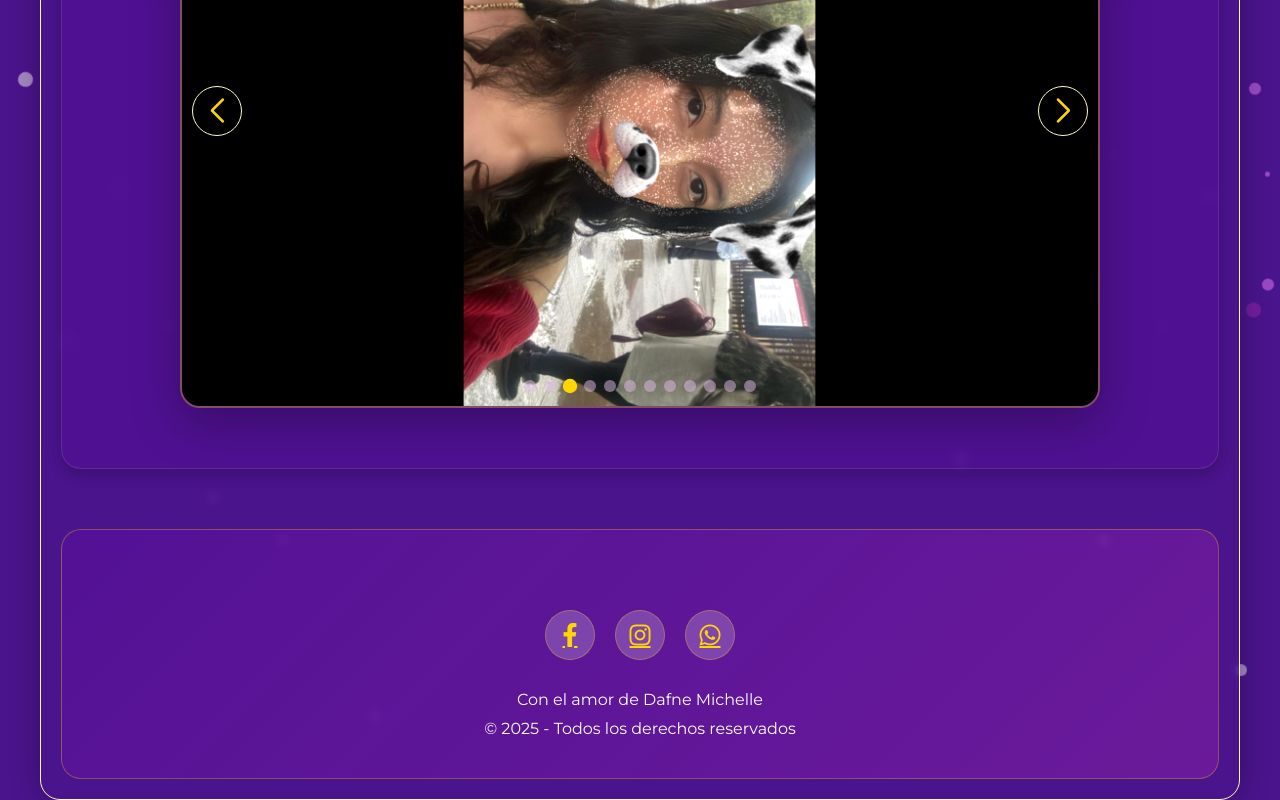
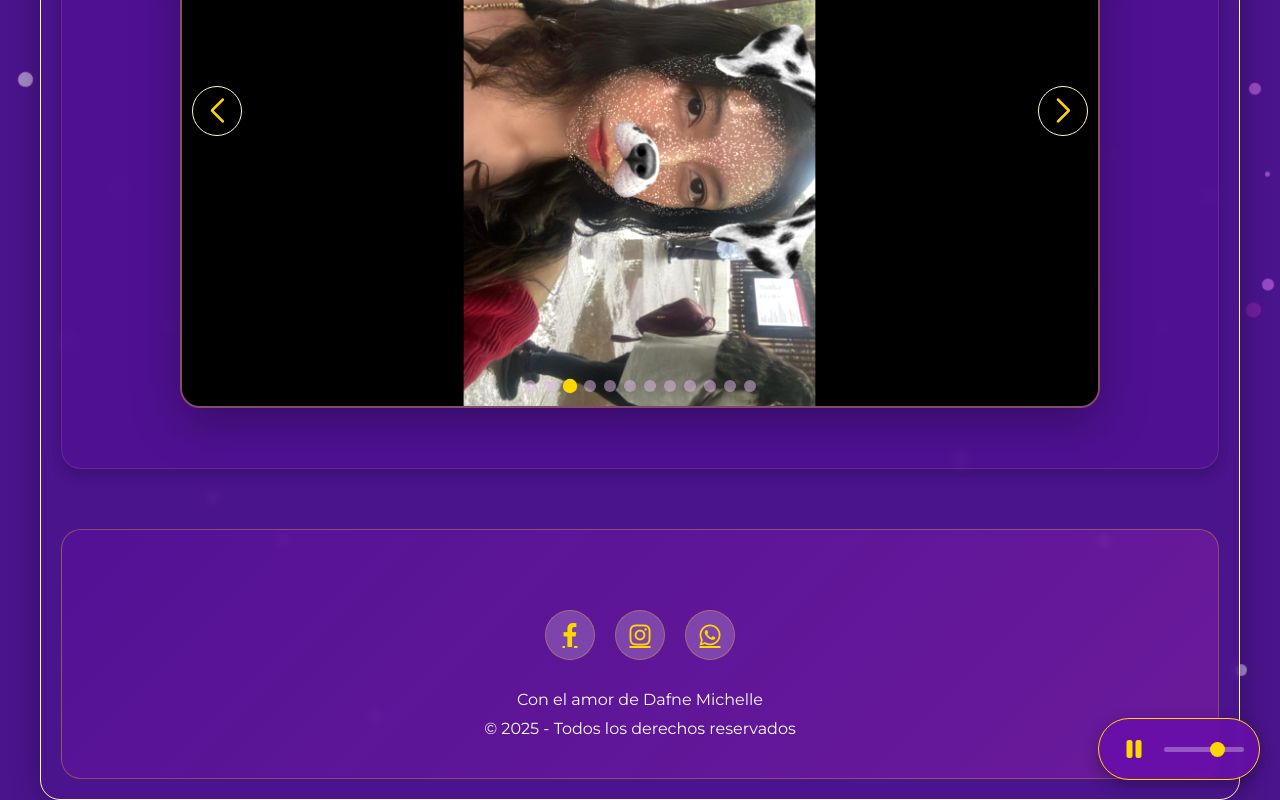
Before and after one commit to sant0712/Mis_XV_Dafne, a plain HTML site: page index.html in a window 1280 px wide. Both pictures are taken after a click on the link 570 px from the left and 6534 px from the top of the page. Shown: the part 5899-6699 px from the top of the page. Drawn offline with nearby package versions, Linux system fonts and the light colour scheme; animation ran at ten frames a second.

Commit message:
Update index.html

```diff
--- a/index.html
+++ b/index.html
@@ -115,6 +115,73 @@
             100% {
                 transform: translateY(calc(100vh + 100px)) rotate(360deg);
             }
+        }
+
+        /* Estilos para el reproductor de audio */
+        .audio-player {
+            position: fixed;
+            bottom: 20px;
+            right: 20px;
+            z-index: 1000;
+            background: rgba(106, 13, 173, 0.8);
+            border-radius: 50px;
+            padding: 10px 15px;
+            display: flex;
+            align-items: center;
+            gap: 10px;
+            backdrop-filter: blur(5px);
+            border: 1px solid var(--gold);
+            box-shadow: 0 5px 15px rgba(0, 0, 0, 0.3);
+            transition: all 0.3s ease;
+        }
+
+        .audio-player:hover {
+            transform: scale(1.05);
+            background: rgba(106, 13, 173, 0.9);
+        }
+
+        .audio-controls {
+            display: flex;
+            align-items: center;
+            gap: 10px;
+        }
+
+        .play-pause-btn {
+            background: transparent;
+            border: none;
+            color: var(--gold);
+            font-size: 1.5rem;
+            cursor: pointer;
+            width: 40px;
+            height: 40px;
+            border-radius: 50%;
+            display: flex;
+            align-items: center;
+            justify-content: center;
+            transition: all 0.3s ease;
+        }
+
+        .play-pause-btn:hover {
+            background: rgba(255, 215, 0, 0.2);
+            transform: scale(1.1);
+        }
+
+        .volume-control {
+            width: 80px;
+            -webkit-appearance: none;
+            height: 5px;
+            background: rgba(255, 255, 255, 0.3);
+            border-radius: 5px;
+            outline: none;
+        }
+
+        .volume-control::-webkit-slider-thumb {
+            -webkit-appearance: none;
+            width: 15px;
+            height: 15px;
+            background: var(--gold);
+            border-radius: 50%;
+            cursor: pointer;
         }
 
         .container {
@@ -1131,6 +1198,16 @@
     </style>
 </head>
 <body>
+    <!-- Reproductor de audio -->
+    <div class="audio-player" id="audioPlayer">
+        <div class="audio-controls">
+            <button class="play-pause-btn" id="playPauseBtn">
+                <i class="fas fa-pause"></i>
+            </button>
+            <input type="range" class="volume-control" id="volumeControl" min="0" max="1" step="0.1" value="0.7">
+        </div>
+    </div>
+
     <!-- Nueva sección hero con animación de scroll -->
     <section class="hero-main" id="mainHero">
         <div class="hero-bg"></div>
@@ -1148,10 +1225,11 @@
     <div class="gold-detail gold-detail-2"></div>
     <div class="gold-detail gold-detail-3"></div>
 
-    <audio autoplay loop>
+    <audio id="backgroundMusic" loop>
         <source src="Al Aire.mp3" type="audio/mpeg">
         Tu navegador no soporta el elemento de audio.
     </audio>
+
     <div class="container">
         <header class="animate__animated animate__fadeIn">
             <div class="header-content">
@@ -1166,7 +1244,7 @@
         </header>
 
         <section class="hero-section animate__animated animate__fadeInUp animate__delay-4s">
-            <img src="f (13).jpeg " alt="Invitación XV Años" class="hero-image">
+            <img src="f (13).jpeg" alt="Invitación XV Años" class="hero-image">
             <div class="hero-overlay">
                 <h2 class="animate__animated animate__fadeInUp animate__delay-5s">Celebra conmigo este momento especial</h2>
             </div>
@@ -1178,6 +1256,7 @@
                 <p>Con cariño,<br>Dafne Michelle</p>
             </div>
         </section>
+
         <section class="section animate__animated animate__fadeIn animate__delay-8s">
             <div class="countdown-container">
                 <h2>Faltan...</h2>
@@ -1248,6 +1327,9 @@
                             <option value="8">8 personas</option>
                             <option value="9">9 personas</option>
                             <option value="10">10 personas</option>
+                            <option value="11">11 personas</option>
+                            <option value="12">12 personas</option>
+                            <option value="13">13 personas</option>
                         </select>
                     </div>
 
@@ -1376,6 +1458,67 @@
 
     <script src="https://cdnjs.cloudflare.com/ajax/libs/Swiper/8.4.5/swiper-bundle.min.js"></script>
     <script>
+        // Controlador del reproductor de audio
+        const backgroundMusic = document.getElementById('backgroundMusic');
+        const playPauseBtn = document.getElementById('playPauseBtn');
+        const volumeControl = document.getElementById('volumeControl');
+        const audioPlayer = document.getElementById('audioPlayer');
+
+        // Configurar el reproductor de audio
+        function setupAudioPlayer() {
+            // Configuramos el volumen inicial
+            backgroundMusic.volume = volumeControl.value;
+
+            // Ocultar el reproductor inicialmente (se mostrará cuando el usuario interactúe)
+            audioPlayer.style.display = 'none';
+
+            // Configuramos el evento para permitir la reproducción después de la interacción del usuario
+            document.body.addEventListener('click', function initAudio() {
+                // Solo intentamos reproducir una vez
+                document.body.removeEventListener('click', initAudio);
+
+                // Mostramos el reproductor
+                audioPlayer.style.display = 'flex';
+
+                // Intentamos reproducir
+                const playPromise = backgroundMusic.play();
+
+                if (playPromise !== undefined) {
+                    playPromise.then(_ => {
+                        // Reproducción iniciada automáticamente
+                        playPauseBtn.innerHTML = '<i class="fas fa-pause"></i>';
+                    })
+                    .catch(error => {
+                        // Autoplay no permitido, mostramos el botón de play
+                        playPauseBtn.innerHTML = '<i class="fas fa-play"></i>';
+                    });
+                }
+            }, {once: true});
+        }
+
+        // Control de play/pause
+        playPauseBtn.addEventListener('click', function() {
+            if (backgroundMusic.paused) {
+                backgroundMusic.play();
+                playPauseBtn.innerHTML = '<i class="fas fa-pause"></i>';
+            } else {
+                backgroundMusic.pause();
+                playPauseBtn.innerHTML = '<i class="fas fa-play"></i>';
+            }
+        });
+
+        // Control de volumen
+        volumeControl.addEventListener('input', function() {
+            backgroundMusic.volume = this.value;
+        });
+
+        // Actualizar el botón cuando la música termina (por razones externas)
+        backgroundMusic.addEventListener('pause', function() {
+            if (backgroundMusic.paused) {
+                playPauseBtn.innerHTML = '<i class="fas fa-play"></i>';
+            }
+        });
+
         // Crear bolitas cayendo
         function createFallingBalls() {
             const container = document.getElementById('fallingBalls');
@@ -1442,7 +1585,7 @@
             const whatsappMessage = `Hola Dafne! Soy ${name}, confirmo mi asistencia a tus XV años con ${guests} invitado(s). ${message ? 'Mensaje: ' + message : ''}`;
             const encodedMessage = encodeURIComponent(whatsappMessage);
 
-            // Enviar al número 5632726520
+            // Enviar al número 5591000627
             window.open(`https://wa.me/525632726520?text=${encodedMessage}`, '_blank');
 
             // Reset form
@@ -1567,6 +1710,7 @@
 
         // Inicializar
         window.addEventListener('load', function() {
+            setupAudioPlayer();
             createFallingBalls();
             updateCountdown();
             handleScroll();
```
